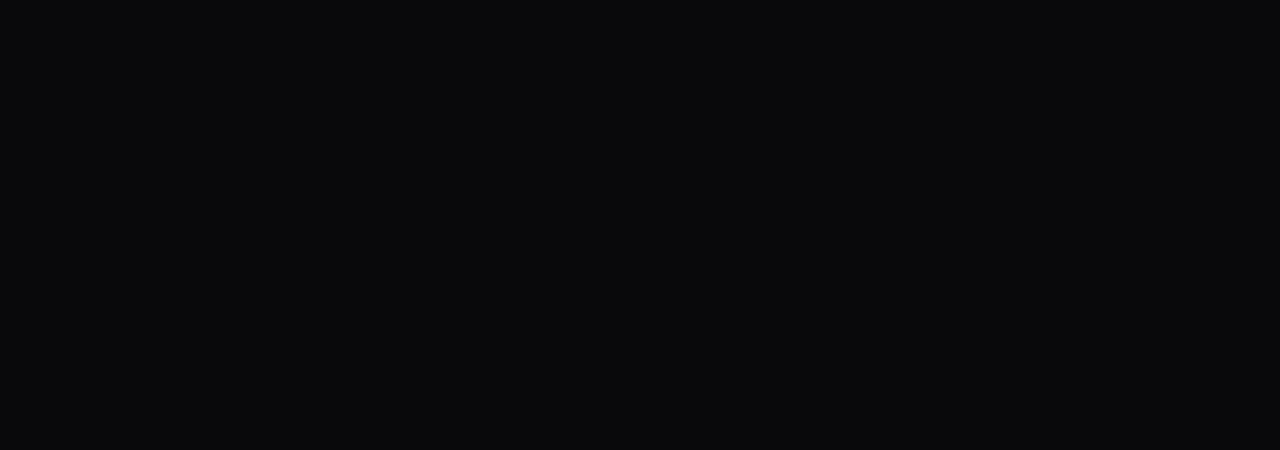
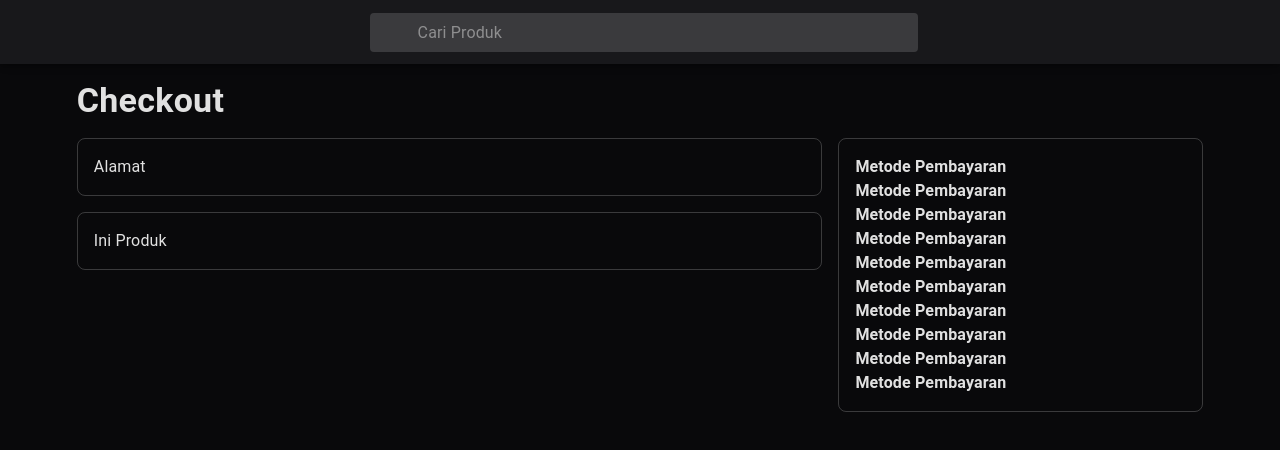
Before and after one commit to kharismajd/TA-Khar, a React (Create React App) app: page /checkout in a window 1280 px wide. Before the commit this address had no page. Shown: the top 450 px of the page. Built offline with nearby package versions, Linux system fonts and the light colour scheme; some icons are missing.

Commit message:
Barebone checkout

```diff
--- a/src/App.js
+++ b/src/App.js
@@ -7,6 +7,7 @@ import Profile from "./pages/Profile";
 import Product from "./pages/Product";
 import { Container } from "@mui/material";
 import ProductSearch from "./pages/ProductSearch";
+import Checkout from "./pages/Checkout";
 
 function App() {
   return (
@@ -18,6 +19,7 @@ function App() {
         <Route path="/profile" element={<Profile />} />
         <Route path="/search-product" element={<ProductSearch />} />
         <Route path="/product/:productId" element={<Product />} />
+        <Route path="/checkout" element={<Checkout />} />
       </Routes>
     </Router>
   );
--- /dev/null
+++ b/src/pages/Checkout.js
@@ -0,0 +1,53 @@
+import { Box, Grid, Stack, Typography } from "@mui/material";
+import PrimarySearchAppBar from "../components/AppAppBar";
+
+function Checkout() {
+  return (
+    <>
+      <PrimarySearchAppBar nav="cart" />
+      <Box
+        sx={{
+          pr: { xs: 1, sm: 4, md: "6%" },
+          pl: { xs: 1, sm: 4, md: "6%" },
+          mb: { xs: 10, sm: 4 },
+          mt: 1.5,
+        }}
+      >
+        <Box sx={{ display: { xs: "none", sm: "block" } }}>
+          <Typography sx={{ fontWeight: "bold" }} variant="h4" mt={2}>
+            Checkout
+          </Typography>
+          <Box mb={2} />
+        </Box>
+        <Grid container spacing={2}>
+          <Grid size={{ xs: 12, sm: 8 }}>
+            <Stack spacing={2} width="100%">
+              <Box border={1} borderColor="divider" borderRadius={2} p={2}>
+                Alamat
+              </Box>
+              <Box border={1} borderColor="divider" borderRadius={2} p={2}>
+                Ini Produk
+              </Box>
+            </Stack>
+          </Grid>
+          <Grid size={{ xs: 12, sm: 4 }}>
+            <Box border={1} borderColor="divider" borderRadius={2} p={2}>
+              <Typography fontWeight="bold">Metode Pembayaran</Typography>
+              <Typography fontWeight="bold">Metode Pembayaran</Typography>
+              <Typography fontWeight="bold">Metode Pembayaran</Typography>
+              <Typography fontWeight="bold">Metode Pembayaran</Typography>
+              <Typography fontWeight="bold">Metode Pembayaran</Typography>
+              <Typography fontWeight="bold">Metode Pembayaran</Typography>
+              <Typography fontWeight="bold">Metode Pembayaran</Typography>
+              <Typography fontWeight="bold">Metode Pembayaran</Typography>
+              <Typography fontWeight="bold">Metode Pembayaran</Typography>
+              <Typography fontWeight="bold">Metode Pembayaran</Typography>
+            </Box>
+          </Grid>
+        </Grid>
+      </Box>
+    </>
+  );
+}
+
+export default Checkout;
```
